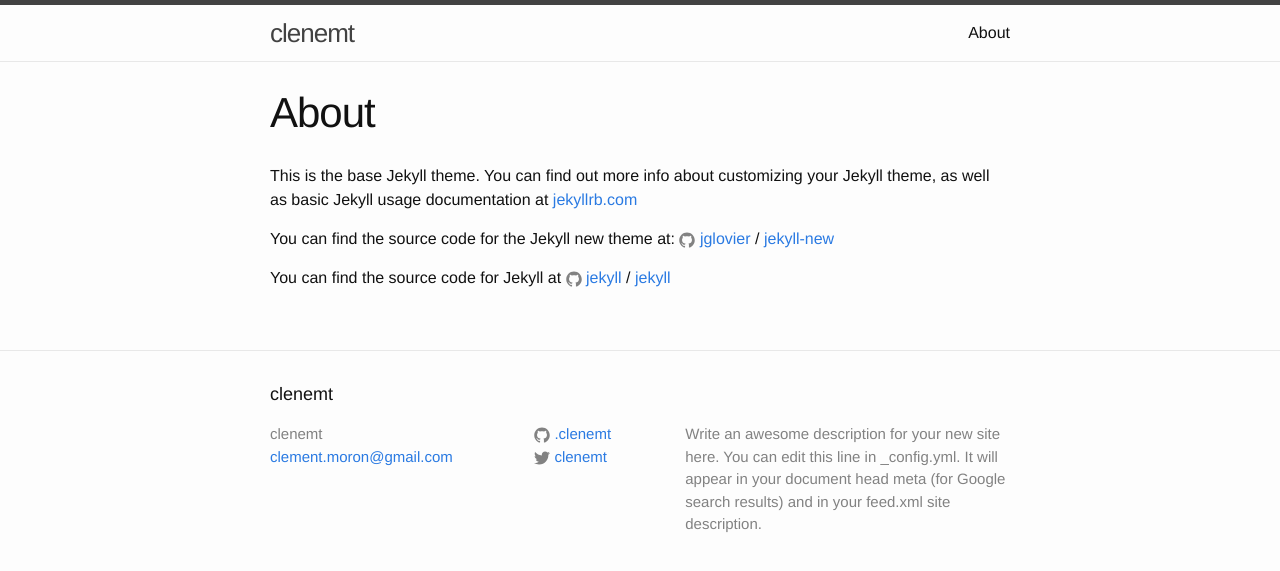
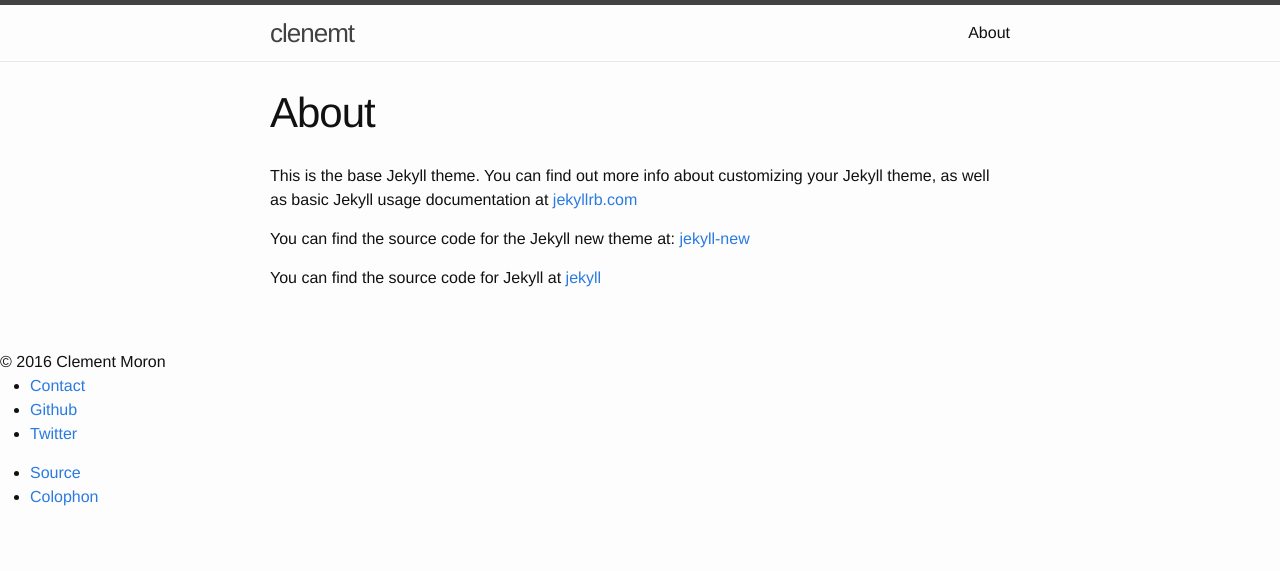
Before and after one commit to clenemt/clenemt.dev, a Jekyll site: the page built from about.md, in a window 1280 px wide. Shown: the top 571 px of the page. Built offline with Jekyll 4.4.1, drawn with Linux system fonts in a browser that asks for light colours.

Commit message:
Add footer

```diff
--- a/_config.yml
+++ b/_config.yml
@@ -12,6 +12,7 @@
 
 # Meta settings
 email: clement.moron@gmail.com
+author: Clement Moron
 twitter_username: clenemt
 github_username: .clenemt
 
@@ -25,3 +26,9 @@
   - vendor
 gems:
   - jekyll-paginate
+
+
+# Optional settings
+github_source: clenemt/clenemt.com
+google_analytics: 'UA-XXXXXXXX-X'
+colophon: true
--- a/_includes/footer.html
+++ b/_includes/footer.html
@@ -1,38 +1,51 @@
-<footer class="site-footer">
-
-  <div class="wrapper">
-
-    <h2 class="footer-heading">{{ site.title }}</h2>
-
-    <div class="footer-col-wrapper">
-      <div class="footer-col footer-col-1">
-        <ul class="contact-list">
-          <li>{{ site.title }}</li>
-          <li><a href="mailto:{{ site.email }}">{{ site.email }}</a></li>
-        </ul>
-      </div>
-
-      <div class="footer-col footer-col-2">
-        <ul class="social-media-list">
+<footer>
+  <div>&copy; {{ site.time | date: '%Y' }} {{ site.author }}</div>
+  <div>
+    <ul>
+      {% if site.email %}
+      <li>
+        <a href="mailto:{{ site.email }}">Contact</a>
+      </li>
+      {% endif %}
       {% if site.github_username %}
       <li>
-            {% include icon-github.html username=site.github_username %}
+        <a target="_blank" rel="external" href="https://github.com/{{ site.github_username }}">Github</a>
       </li>
       {% endif %}
-
       {% if site.twitter_username %}
       <li>
-            {% include icon-twitter.html username=site.twitter_username %}
+        <a target="_blank" rel="external" href="https://twitter.com/{{ site.twitter_username }}">Twitter</a>
       </li>
       {% endif %}
     </ul>
   </div>
 
-      <div class="footer-col footer-col-3">
-        <p>{{ site.description }}</p>
+  <!-- Optional -->
+  <div>
+    <ul>
+      {% if site.github_source %}
+      <li>
+        <a href="https://github.com/{{ site.github_source }}">Source</a>
+      </li>
+      {% endif %}
+      {% if site.colophon %}
+      <li>
+        <a href="{{ site.baseurl }}/colophon.md">Colophon</a>
+      </li>
+      {% endif %}
+    </ul>
   </div>
-    </div>
+</footer>
 
-  </div>
+<!-- Google Analytics -->
+{% if site.google_analytics %}
+<script>
+  (function(i,s,o,g,r,a,m){i['GoogleAnalyticsObject']=r;i[r]=i[r]||function(){
+  (i[r].q=i[r].q||[]).push(arguments)},i[r].l=1*new Date();a=s.createElement(o),
+  m=s.getElementsByTagName(o)[0];a.async=1;a.src=g;m.parentNode.insertBefore(a,m)
+  })(window,document,'script','{{ site.baseurl }}/assets/js/analytics.js','ga');
 
-</footer>
+  ga('create', '{{ site.google_analytics }}', 'auto');
+  ga('send', 'pageview');
+</script>
+{% endif %}
--- a/_includes/icon-github.html
+++ /dev/null
@@ -1 +0,0 @@
-<a href="https://github.com/{{ include.username }}"><span class="icon icon--github">{% include icon-github.svg %}</span><span class="username">{{ include.username }}</span></a>
--- a/_includes/icon-twitter.html
+++ /dev/null
@@ -1 +0,0 @@
-<a href="https://twitter.com/{{ include.username }}"><span class="icon icon--twitter">{% include icon-twitter.svg %}</span><span class="username">{{ include.username }}</span></a>
--- a/about.md
+++ b/about.md
@@ -7,9 +7,7 @@
 This is the base Jekyll theme. You can find out more info about customizing your Jekyll theme, as well as basic Jekyll usage documentation at [jekyllrb.com](http://jekyllrb.com/)
 
 You can find the source code for the Jekyll new theme at:
-{% include icon-github.html username="jglovier" %} /
 [jekyll-new](https://github.com/jglovier/jekyll-new)
 
 You can find the source code for Jekyll at
-{% include icon-github.html username="jekyll" %} /
 [jekyll](https://github.com/jekyll/jekyll)
```
Also changed, not shown: _includes/icon-github.svg (deleted), _includes/icon-twitter.svg (deleted), assets/js/analytics.js (added). Lines whose indentation alone changed are shown as unchanged.
